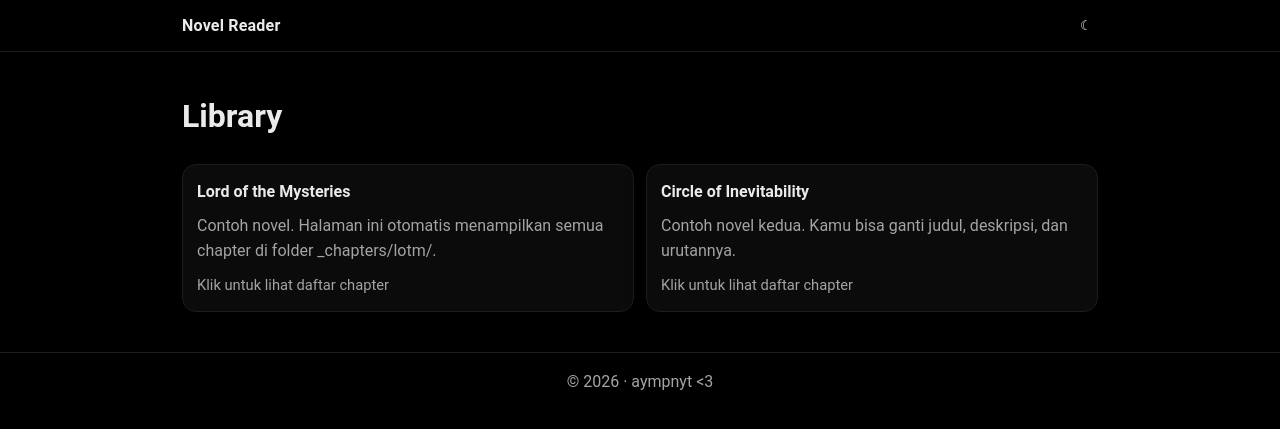
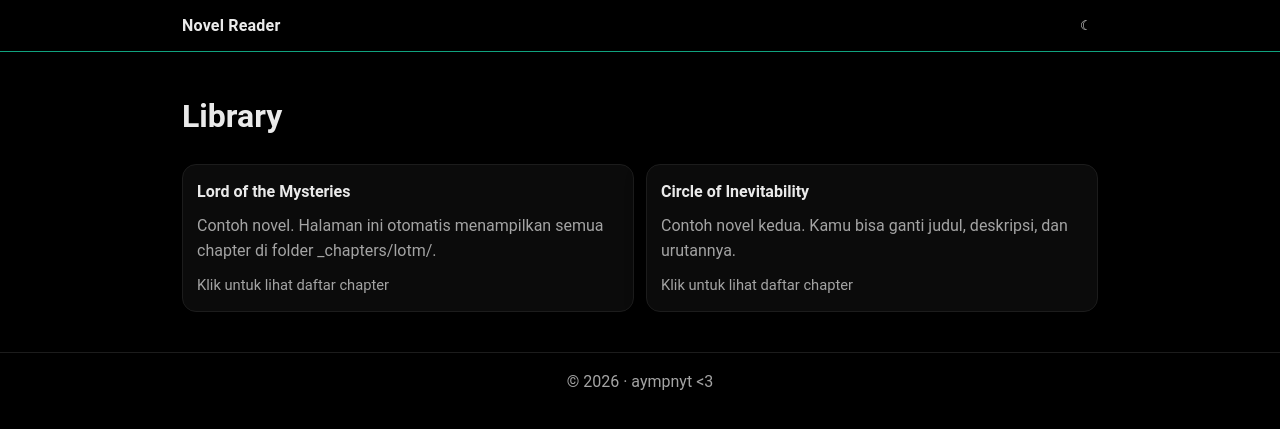
Before and after one commit to mumimoi/mumimoi.github.io, a Jekyll site: the page built from index.md, in a window 1280 px wide. Shown: the top 429 px of the page. Built offline with Jekyll 4.4.1, drawn with Linux system fonts in a browser that asks for light colours.

Commit message:
Update main.css

```diff
--- a/assets/css/main.css
+++ b/assets/css/main.css
@@ -75,7 +75,7 @@ code {
   position: sticky;
   top: 0;
   z-index: 50;
-  border-bottom: 1px solid var(--border);
+  border-bottom: 1px solid var(--accent);
   background: rgba(0,0,0,.75);
   backdrop-filter: blur(10px);
 }
```
